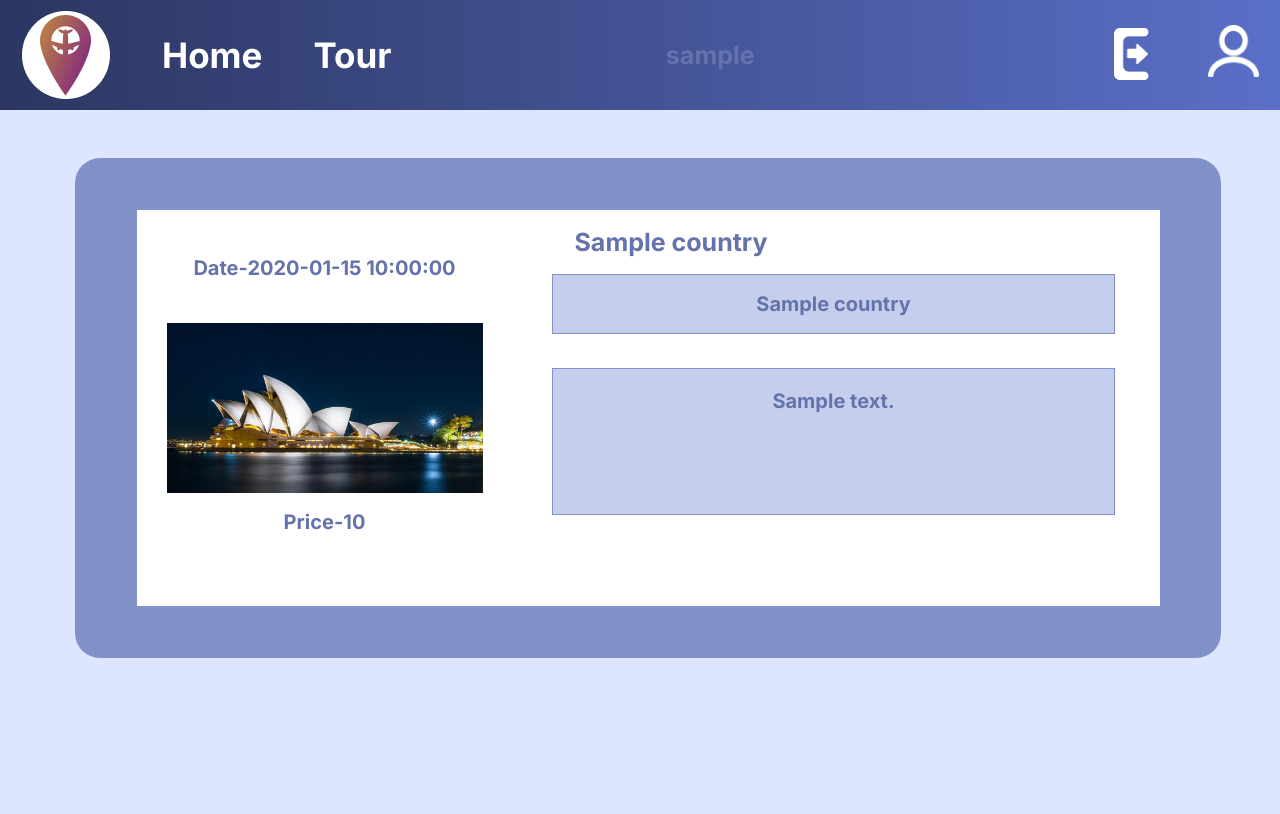
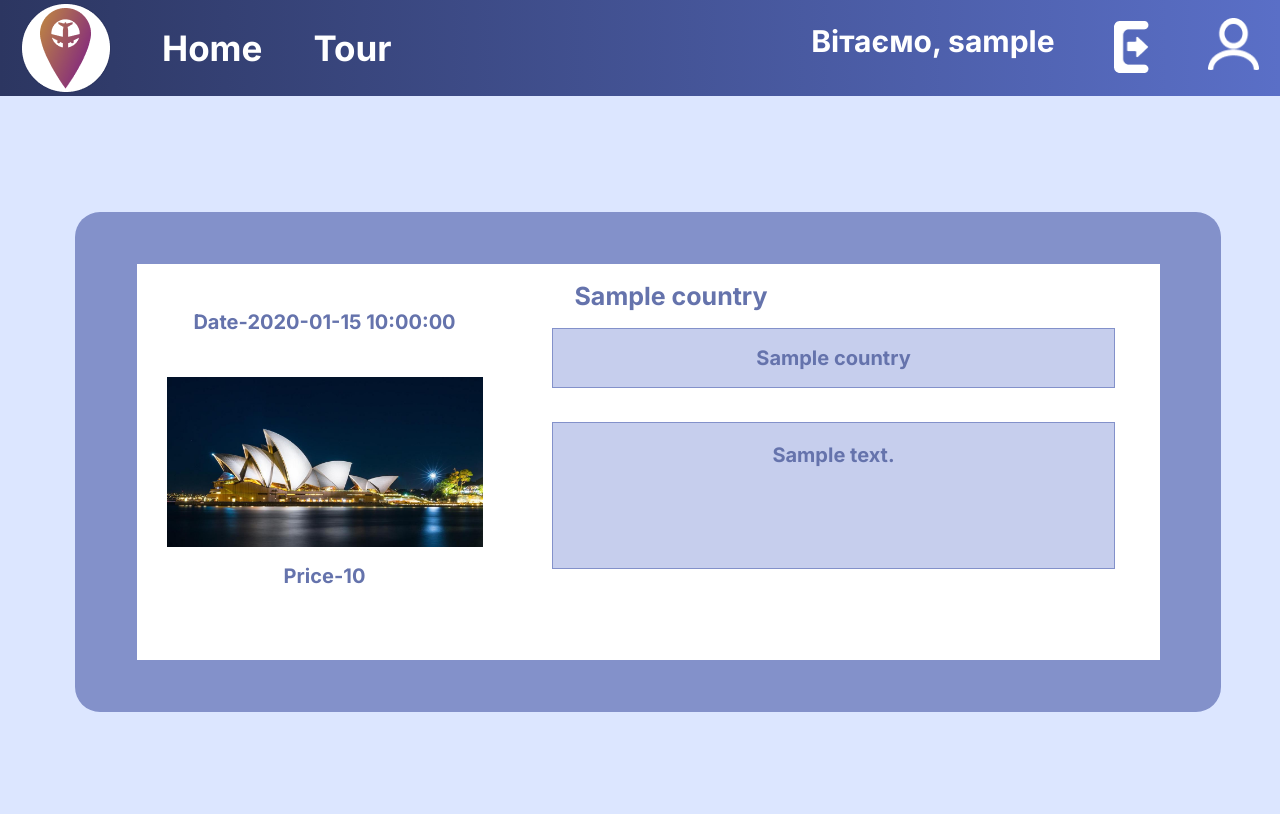
Before and after one commit to artemijMoskowsky/lesson_practice2509, a Python web app: template tour_page/templates/tour_show.html in a window 1280 px wide. Before the commit the page ends 658 px from the top, so only its background shows below. Run offline with Jinja, Linux system fonts and the light colour scheme; the template is opened without the code that fills it: most values are stand-ins (such as "Sample title", 1, 10 or a date in 2020).

Commit message:
Project is done

```diff
--- a/home/static/css/design.css
+++ b/home/static/css/design.css
@@ -1,3 +1,7 @@
+body {
+    overflow-x: hidden;
+}
+
 .feedback_form {
     left: 21px;
     border-radius: 20px;
--- a/home/templates/home.html
+++ b/home/templates/home.html
@@ -5,7 +5,7 @@
 {% endblock %}
 
 {% block content %}
-    <h1 align = "center">The evil Doofenshmirtz corporation</h1>
+    <h1 align = "center" style="margin-top:140px;">The evil Doofenshmirtz corporation</h1>
     <h2 align = "center">The evil Doofenshmirtz corporation give you the opportunity to travel on any of the tours we offer.</h2>
     <div class = "center_div">
         <h2 class = "title" align = "center">Feedback</h2>
--- a/main/static/css/base.css
+++ b/main/static/css/base.css
@@ -1,5 +1,15 @@
 body {
     background-color: #DCE6FF;
+}
+
+a {
+    font-family: "Inter";
+}
+
+.greating {
+    font-family: "Inter";
+    color: white;
+    font-size: 30px;
 }
 
 #logo {
@@ -15,7 +25,8 @@ body {
     left: 0;
     background: linear-gradient(0.25turn, #2C3661, #5A6FC7);
     width: 100vw;
-    height: 110px;
+    height: 12vh;
+    z-index: 10000000;
 }
 
 .navigation-bar {
--- a/main/templates/base.html
+++ b/main/templates/base.html
@@ -24,7 +24,7 @@
                     <a class="link" href="/user/login/">Login</a>
                 {% endif %}
                 {% if username != "" %}
-                    <h1> {{ username }} </h1>
+                    <h2 class="greating">Вітаємо, {{ username }} </h2>
                     <button id = "log_out_button">
                         <img id="logout-image" src="{{ url_for('static', filename='images/Logout.png') }}" alt="None">
                     </button>
--- a/tour_page/static/css/style_show.css
+++ b/tour_page/static/css/style_show.css
@@ -1,14 +1,16 @@
 @import url('https://fonts.googleapis.com/css2?family=Inter:ital,opsz,wght@0,14..32,100..900;1,14..32,100..900&display=swap');
 
 body{
-    background-color: #DCE6FF
+    background-color: #DCE6FF;
+    overflow-x: hidden;
 }
 
 .main-show{
     display: flex;
     position: absolute;
-    width: 100vw;
-    height: 100vh;
+    width: 100%;
+    height: 88vh;;
+    top: 110px;
     align-items: center;
     justify-content: center;
 }
--- a/tour_page/static/css/style_tour.css
+++ b/tour_page/static/css/style_tour.css
@@ -75,7 +75,7 @@ body{
     background-color: rgb(81, 100, 219);
     color: white;
     width: 67px;
-    height: 30px;
+    height: 60px;
     margin-top: 100px;
 }
 
```
Also changed, not shown: main/settings.py (+9 -0 lines), user/views.py (+3 -18 lines), instance/data.db.
